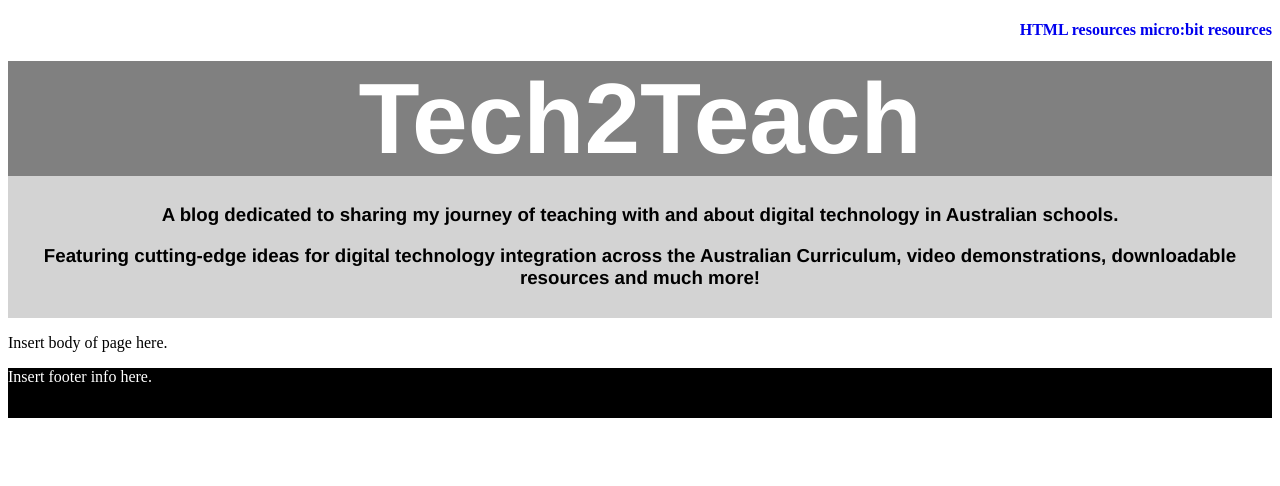
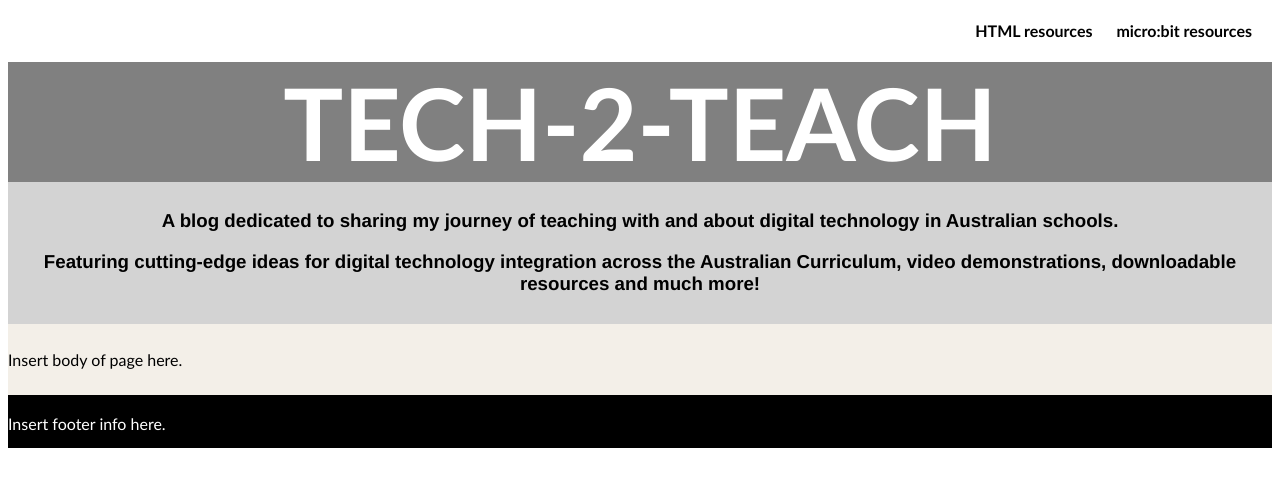
Before and after one commit to TheBeardedMan30/TheBeardedMan30.github.io, a plain HTML site: page index.html in a window 1280 px wide. Drawn offline with Linux system fonts and the light colour scheme.

Commit message:
update css for index.html

```diff
--- a/index.html
+++ b/index.html
@@ -18,7 +18,7 @@
 
   <section>
     <h1  class="heading">
-      Tech2Teach
+      TECH-2-TEACH
     </h1>
   </section>
   <section class="blurb">
@@ -35,7 +35,9 @@
 
 <!-- Body -->
 <body>
-  <p>Insert body of page here.</p>
+  <section class="main">
+    <p>Insert body of page here.</p>
+  </section>
 </body>
 
 <!-- Insert footer: black frame, white text -->
--- a/resources/css/index.css
+++ b/resources/css/index.css
@@ -11,7 +11,7 @@ html {
     margin: 0px 0px;
     font-size: 100px;
     font-weight: bold;
-    font-family: Helvetica;
+    font-family: 'Gill Sans', 'Gill Sans MT', Calibri, 'Trebuchet MS', sans-serif;
     text-align: center;
     color: white;
 }
@@ -25,18 +25,29 @@ html {
 /* Navigation */
 .navigation {
     text-align: right;
+    padding-right: 10px;
+    font-family: 'Gill Sans', 'Gill Sans MT', Calibri, 'Trebuchet MS', sans-serif;
 }
 .navigation a {
     text-decoration: none;
+    color: black;
+    padding: 0px 10px;
 }
 
 /* Body */
+.main {
+    background-color: rgb(243, 239, 232);
+    padding: 10px 0px;
+    font-family: 'Gill Sans', 'Gill Sans MT', Calibri, 'Trebuchet MS', sans-serif;
+}
 
 /* Footer */
 footer {
     background-color: black;
     color: white;
     height: 50px;
+    padding-top: 3px;
+    font-family: 'Gill Sans', 'Gill Sans MT', Calibri, 'Trebuchet MS', sans-serif;
 }
 /* Update styling - banner is white, footer is black with white text, body is light grey */
 /* Navigation between pages is at bottom of page above footer, but sticky so always displaying.
```
